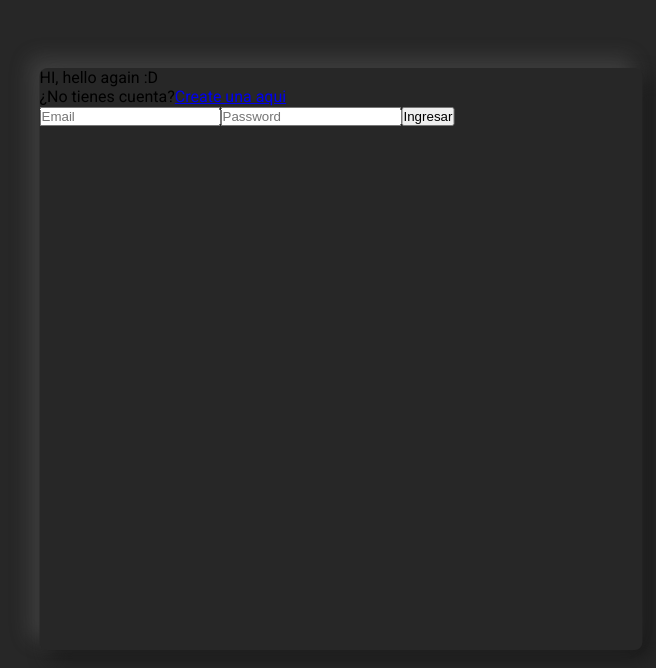
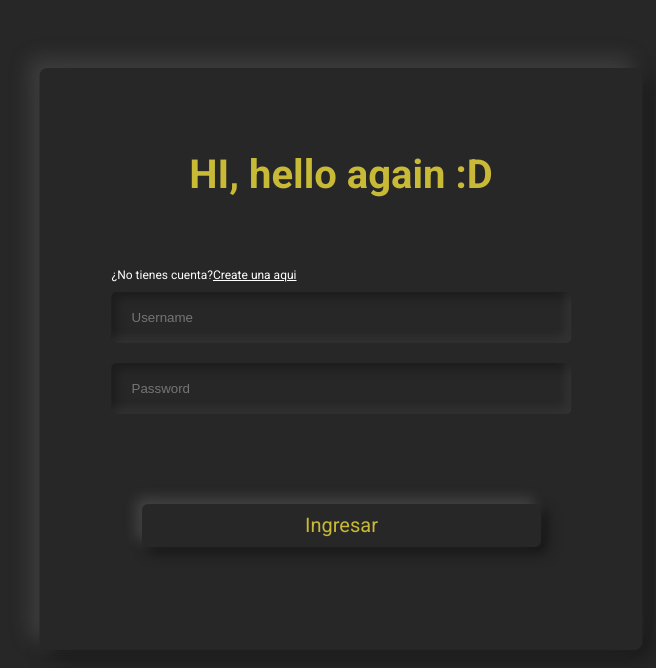
Before and after one commit to SmileTask/front-end, a React (Vite) app: page /login in a window 1280 px wide. Shown: the part 132-800 px from the top of the page, without its empty margins (299-955 px from the left). Built offline with nearby package versions, Linux system fonts and the light colour scheme.

Commit message:
Finish the  component formLogin.jsx and finish the login path

```diff
--- a/src/components/loginComponents/formLogin.jsx
+++ b/src/components/loginComponents/formLogin.jsx
@@ -1,22 +1,51 @@
-import React from 'react';
-import '../../css/loginCss/loginForm.css'
+import React, { useState } from "react"
+import "../../css/loginCss/loginForm.css"
+import axios from 'axios'
+
+const api_uri = 'http://localhost:5000'
 
 const loginForm = () => {
 
+    const [data, setData] = useState({
+        username: "",
+        password: ""
+    })
 
+    const handleInput = (event) => {
+        setData({
+            ...data,
+            [event.target.name] : event.target.value,
+        })
+        console.log(data);
+    }
 
     const logIn = (event) => {
-
+        event.preventDefault()
+        axios.post(api_uri+"/api/user/login", {...data}
+        ).then(function(response) {
+            console.log(response);
+        }).catch(function(error) {
+            console.log(error);
+        });
     }
 
   return (
     <div className="formLogin">
       <form action="" onSubmit={logIn}>
-
-                <input type="email" placeholder='Email' required/>
-
-                <input type="password" placeholder='Password' required/>
-
+        <input
+            type="text"
+            placeholder="Username"
+            name="username"
+            onChange={handleInput}
+            required
+        />
+        <input
+          type="password"
+          placeholder="Password"
+          name="password"
+          onChange={handleInput}
+          required
+        />
         <button type="submit">Ingresar</button>
       </form>
     </div>
--- a/src/components/loginComponents/headerLogin.jsx
+++ b/src/components/loginComponents/headerLogin.jsx
@@ -6,7 +6,7 @@ const LoginHeader = () => {
     return(
         <div className="headerLogin">
             <p>HI, hello again :D</p>
-            <p>¿No tienes cuenta?<Link>Create una aqui</Link></p>
+            <p>¿No tienes cuenta?<Link to="/register">Create una aqui</Link></p>
         </div>
     )
 }
--- a/src/css/loginCss/loginForm.css
+++ b/src/css/loginCss/loginForm.css
@@ -0,0 +1,42 @@
+.formLogin {
+  margin: 0;
+  padding: 0;
+}
+
+.formLogin form {
+    margin-left: 72px;
+    margin-right: 71px;
+  }
+
+.formLogin form input {
+  display: flex;
+  flex-direction: column;
+  width: 460px;
+  height: 51px;
+  margin-bottom: 20px;
+  padding-left: 20px;
+  background: #272727;
+  box-shadow: inset -6px -6px 10px rgba(133, 133, 133, 0.13),
+    inset 6px 6px 10px rgba(0, 0, 0, 0.25);
+  border-radius: 5px;
+  border: none;
+}
+
+.formLogin form button {
+  font-family: 'Roboto';
+  font-style: normal;
+  font-weight: 400;
+  font-size: 20px;
+  line-height: 23px;
+  text-align: center;
+  color: #C8B936;
+  width: 399px;
+  height: 43px;
+  margin-left: 50%;
+  transform: translate(-50%);
+  background: #272727;
+  box-shadow: -6px -6px 13px rgba(160, 160, 160, 0.25), 6px 6px 13px #161616;
+  border-radius: 6px;
+  border: none;
+  margin-top: 70px;
+}
--- a/src/css/loginCss/loginheader.css
+++ b/src/css/loginCss/loginheader.css
@@ -0,0 +1,35 @@
+.headerLogin {
+    margin: 0;
+    padding: 0;
+}
+
+.headerLogin p:nth-child(1) {
+    font-family: 'Roboto';
+    margin-top: 83px;
+    font-weight: 700;
+    font-size: 40px;
+    line-height: 47px;
+    text-align: center;
+    color: #C8B936;
+
+}
+
+.headerLogin p:nth-child(2) {
+    font-family: 'Roboto';
+    margin-top: 70px;
+    margin-bottom: 10px;
+    padding-left: 72px;
+    font-weight: 400;
+    font-size: 12px;
+    line-height: 14px;
+    color: #FFFFFF;
+}
+
+.headerLogin p:nth-child(2) a {
+    font-family: 'Roboto';
+    font-weight: 400;
+    font-size: 12px;
+    line-height: 14px;
+    text-decoration: underline;
+    color: #FFFFFF;
+}
--- a/src/css/registercss/formRegister.css
+++ b/src/css/registercss/formRegister.css
@@ -63,6 +63,7 @@
 
 .register-header {
     padding-left: 158px;
+    font-weight: 500;
     margin-top: 5%;
 }
 
```
Lines whose indentation alone changed are shown as unchanged.
